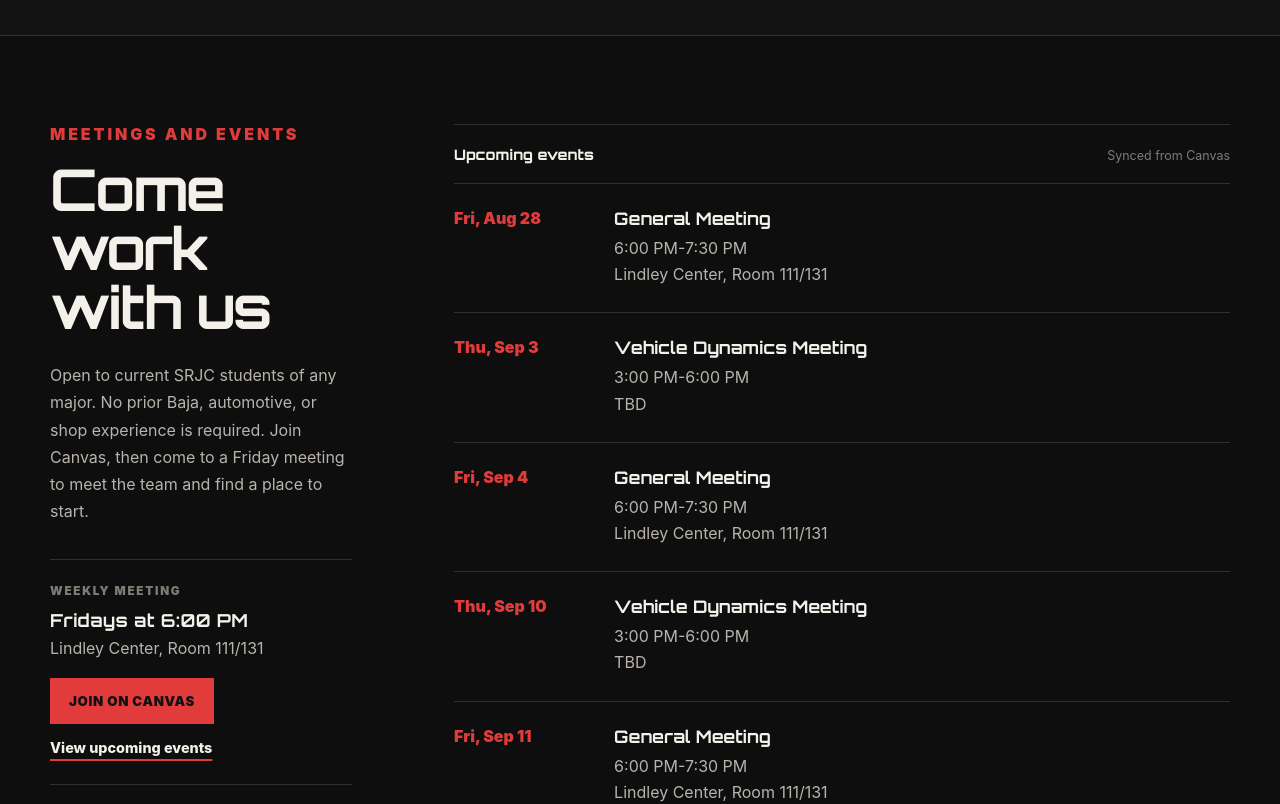
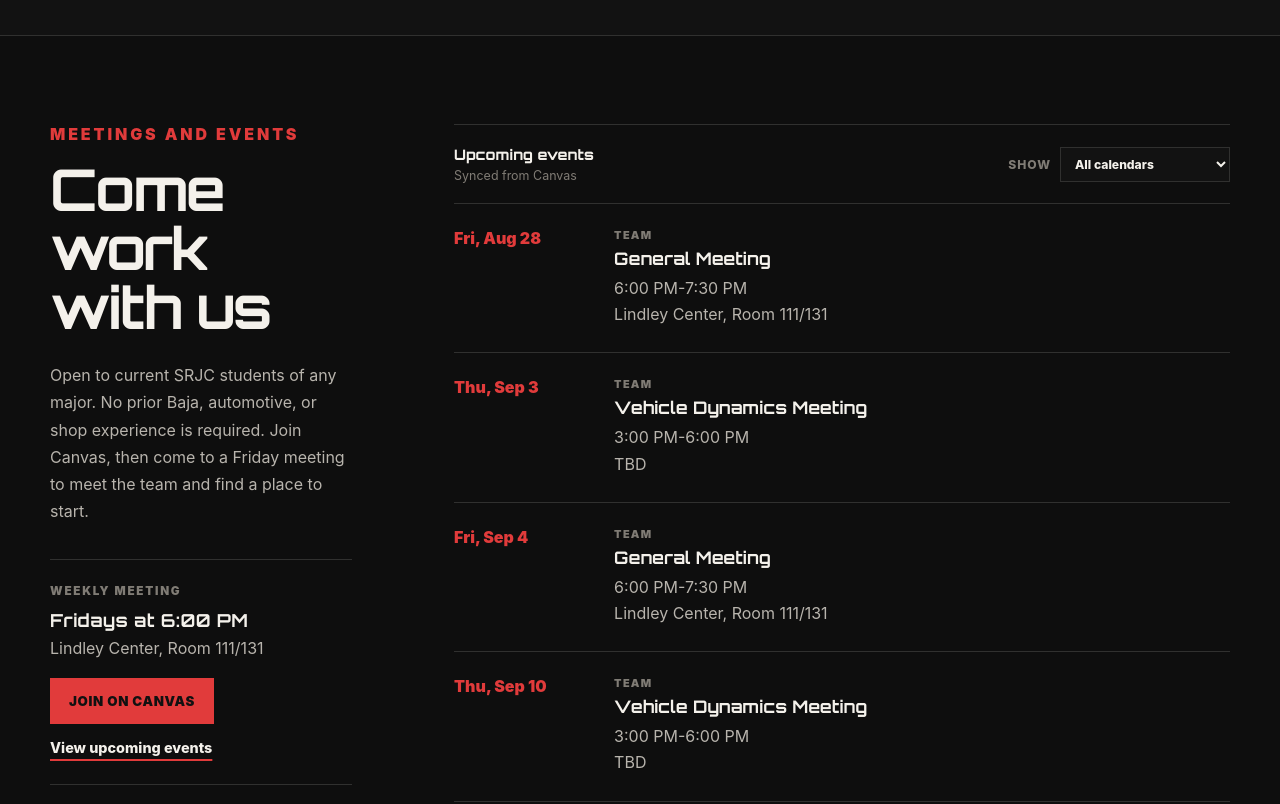
Before and after one commit to SRJC-Baja-SAE/srjc-baja-website, a React (Vite) app: page / in a window 1280 px wide. Shown: the part 5840-6644 px from the top of the page. Built offline with nearby package versions, Linux system fonts and the light colour scheme.

Commit message:
feat: sync subteam calendars

```diff
--- a/src/App.tsx
+++ b/src/App.tsx
@@ -7,7 +7,14 @@ import {
   subteams,
   updates,
 } from './content';
-import { formatEventDate, formatEventTime, getUpcomingEvents } from './calendar';
+import {
+  calendarFilters,
+  formatEventDate,
+  formatEventTime,
+  getEventAudience,
+  getUpcomingEvents,
+  type CalendarFilter,
+} from './calendar';
 
 const navItems = [
   { label: 'About', href: '#about' },
@@ -38,8 +45,9 @@ function ExternalLink({
 function App() {
   const [menuOpen, setMenuOpen] = useState(false);
   const [activePhoto, setActivePhoto] = useState(0);
+  const [calendarFilter, setCalendarFilter] = useState<CalendarFilter>('all');
   const touchStartXRef = useRef<number | null>(null);
-  const upcomingEvents = getUpcomingEvents(6);
+  const upcomingEvents = getUpcomingEvents(calendarFilter, 8);
 
   const closeMenu = () => setMenuOpen(false);
   const showPreviousPhoto = () => {
@@ -362,8 +370,22 @@ function App() {
 
             <section className="calendar-events" id="events" aria-labelledby="events-heading">
               <div className="calendar-events-heading">
-                <h3 id="events-heading">Upcoming events</h3>
-                <small>Synced from Canvas</small>
+                <div>
+                  <h3 id="events-heading">Upcoming events</h3>
+                  <small>Synced from Canvas</small>
+                </div>
+                <label className="calendar-filter" htmlFor="calendar-filter">
+                  <span>Show</span>
+                  <select
+                    id="calendar-filter"
+                    value={calendarFilter}
+                    onChange={(event) => setCalendarFilter(event.target.value as CalendarFilter)}
+                  >
+                    {calendarFilters.map((filter) => (
+                      <option key={filter.value} value={filter.value}>{filter.label}</option>
+                    ))}
+                  </select>
+                </label>
               </div>
               {upcomingEvents.length > 0 ? (
                 <ol className="calendar-event-list">
@@ -373,6 +395,7 @@ function App() {
                         {formatEventDate(event)}
                       </time>
                       <div className="calendar-event-body">
+                        <span className="calendar-event-audience">{getEventAudience(event)}</span>
                         <h3>{event.title}</h3>
                         <p>{formatEventTime(event)}</p>
                         {event.location ? <p>{event.location}</p> : null}
@@ -382,8 +405,8 @@ function App() {
                 </ol>
               ) : (
                 <div className="calendar-empty">
-                  <h3>No upcoming events are listed yet.</h3>
-                  <p>Check back soon or contact the team for the current schedule.</p>
+                  <h3>No upcoming events are listed for this calendar.</h3>
+                  <p>Choose another calendar, check back soon, or contact the team for the current schedule.</p>
                 </div>
               )}
             </section>
--- a/src/calendar.ts
+++ b/src/calendar.ts
@@ -7,7 +7,24 @@ export type CalendarEvent = {
   end: string | null;
   allDay: boolean;
   location: string | null;
+  contextCode: string;
+  scope: 'team' | 'subteam';
+  subteam: string | null;
 };
+
+export const calendarFilters = [
+  { value: 'all', label: 'All calendars' },
+  { value: 'team', label: 'Team' },
+  { value: 'Chassis', label: 'Chassis' },
+  { value: 'Vehicle Dynamics', label: 'Vehicle Dynamics' },
+  { value: 'Powertrain', label: 'Powertrain' },
+  { value: 'Electrical', label: 'Electrical' },
+  { value: 'Manufacturing', label: 'Manufacturing' },
+  { value: 'Business', label: 'Business' },
+  { value: 'Simulations', label: 'Simulations' },
+] as const;
+
+export type CalendarFilter = (typeof calendarFilters)[number]['value'];
 
 const timeZone = 'America/Los_Angeles';
 const events = calendarData.events as CalendarEvent[];
@@ -26,13 +43,23 @@ function eventEndDate(event: CalendarEvent) {
   return new Date(event.end);
 }
 
-export function getUpcomingEvents(limit = 6, now = new Date()) {
+function matchesCalendar(event: CalendarEvent, filter: CalendarFilter) {
+  if (filter === 'all') return true;
+  if (filter === 'team') return event.scope !== 'subteam';
+  return event.subteam === filter;
+}
+
+export function getUpcomingEvents(filter: CalendarFilter = 'all', limit = 8, now = new Date()) {
   return events
     .filter((event) => {
-      return eventEndDate(event).getTime() >= now.getTime();
+      return eventEndDate(event).getTime() >= now.getTime() && matchesCalendar(event, filter);
     })
     .sort((a, b) => eventDate(a).getTime() - eventDate(b).getTime())
     .slice(0, limit);
+}
+
+export function getEventAudience(event: CalendarEvent) {
+  return event.scope === 'subteam' && event.subteam ? event.subteam : 'Team';
 }
 
 export function formatEventDate(event: CalendarEvent) {
--- a/src/styles.css
+++ b/src/styles.css
@@ -930,14 +930,14 @@ section[id] {
 
 .calendar-events-heading {
   display: flex;
-  align-items: baseline;
+  align-items: center;
   justify-content: space-between;
   gap: 24px;
   padding: 20px 0;
   border-bottom: 1px solid var(--line);
 }
 
-.calendar-events-heading > h3 {
+.calendar-events-heading h3 {
   margin: 0;
   font-family: Orbitron, Impact, sans-serif;
   font-size: 0.9rem;
@@ -945,8 +945,34 @@ section[id] {
 }
 
 .calendar-events-heading small {
+  display: block;
+  margin-top: 5px;
   color: var(--dim);
   font-size: 0.78rem;
+}
+
+.calendar-filter {
+  display: inline-flex;
+  align-items: center;
+  gap: 9px;
+  color: var(--dim);
+  font-size: 0.76rem;
+  font-weight: 800;
+  letter-spacing: 0.08em;
+  text-transform: uppercase;
+}
+
+.calendar-filter select {
+  max-width: 190px;
+  padding: 8px 30px 8px 10px;
+  color: var(--text);
+  background: var(--panel);
+  border: 1px solid var(--line);
+  border-radius: 0;
+  font: inherit;
+  letter-spacing: 0;
+  text-transform: none;
+  cursor: pointer;
 }
 
 .calendar-event-list {
@@ -966,6 +992,16 @@ section[id] {
 .calendar-event-date {
   color: var(--accent);
   font-weight: 900;
+}
+
+.calendar-event-audience {
+  display: block;
+  margin-bottom: 6px;
+  color: var(--dim);
+  font-size: 0.68rem;
+  font-weight: 900;
+  letter-spacing: 0.12em;
+  text-transform: uppercase;
 }
 
 .calendar-event-body h3 {
@@ -1387,7 +1423,7 @@ section[id] {
     padding: 18px 0 20px;
   }
 
-  .calendar-events-heading > h3 {
+  .calendar-events-heading h3 {
     font-size: 1.02rem;
     letter-spacing: 0.02em;
   }
@@ -1514,9 +1550,19 @@ section[id] {
   }
 
   .calendar-events-heading {
-    align-items: flex-start;
-    flex-direction: column;
-    gap: 6px;
+    gap: 18px;
+  }
+
+  .calendar-filter {
+    flex-shrink: 0;
+  }
+
+  .calendar-filter span {
+    display: none;
+  }
+
+  .calendar-filter select {
+    max-width: 155px;
   }
 
   .calendar-event {
```
Also changed, not shown: scripts/sync-calendar.mjs (+75 -88 lines), 1 other file (tests, documents, lock files or other folders).
